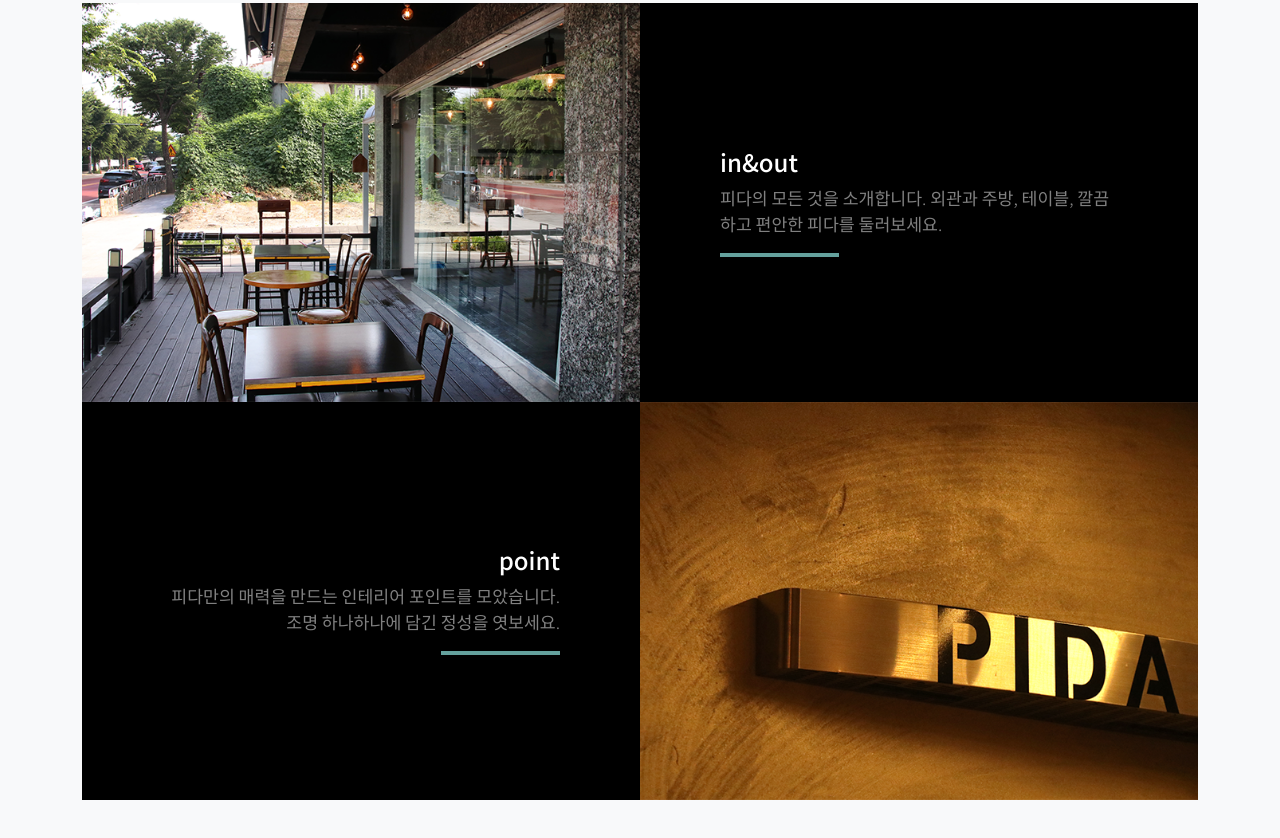
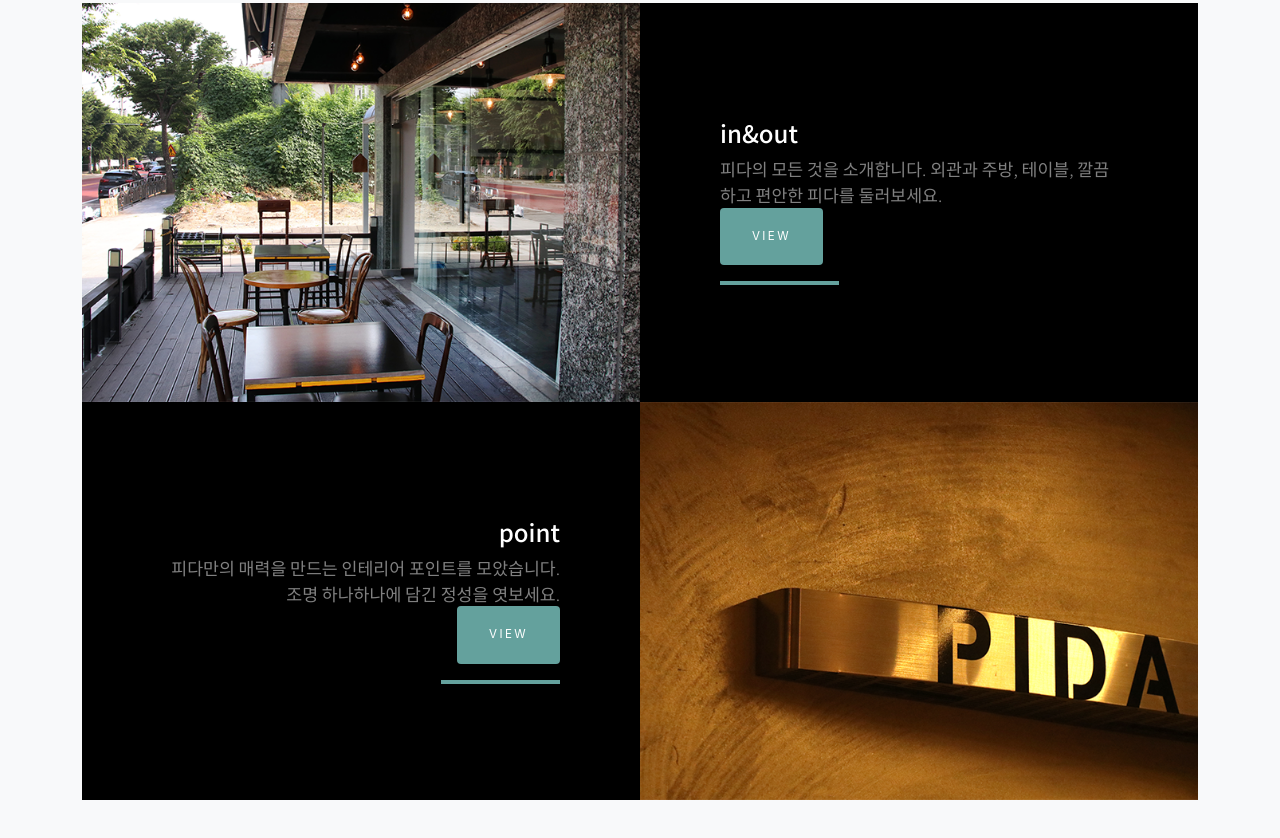
Before and after one commit to mozering/pida, a plain HTML site: page index.html in a window 1280 px wide. Shown: the part 3004-3842 px from the top of the page. Drawn offline with nearby package versions, Linux system fonts and the light colour scheme.

Commit message:
Update index.html

```diff
--- a/index.html
+++ b/index.html
@@ -102,6 +102,7 @@
                                 <div class="project-text w-100 my-auto text-center text-lg-left">
                                     <h4 class="text-white">in&out</h4>
                                     <p class="mb-0 text-white-50"> 피다의 모든 것을 소개합니다. 외관과 주방, 테이블, 깔끔하고 편안한 피다를 둘러보세요.</p>
+                                    <a class="btn btn-primary js-scroll-trigger" href="#inout.html">view</a>
                                     <hr class="d-none d-lg-block mb-0 ml-0" />
                                 </div>
                             </div>
@@ -117,6 +118,7 @@
                                 <div class="project-text w-100 my-auto text-center text-lg-right">
                                     <h4 class="text-white">point</h4>
                                     <p class="mb-0 text-white-50">피다만의 매력을 만드는 인테리어 포인트를 모았습니다. 조명 하나하나에 담긴 정성을 엿보세요.</p>
+                                     <a class="btn btn-primary js-scroll-trigger" href="#point.html">view</a>
                                     <hr class="d-none d-lg-block mb-0 mr-0" />
                                 </div>
                             </div>
```
